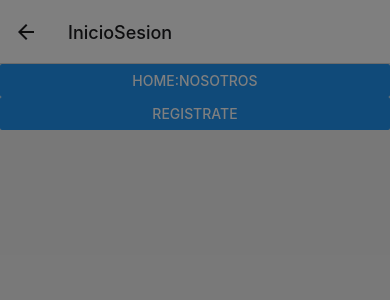
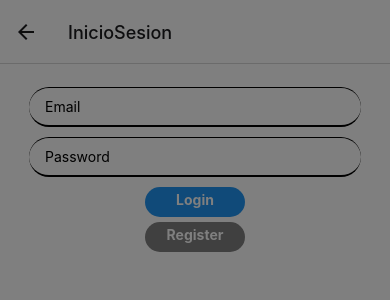
Before and after one commit to AracelyGarciaArellano/Proyecto-Fake_store, a React Native app: screen /InicioSesion in a window 390 px wide. Shown: the top 300 px of the page. Built offline with nearby package versions, Linux system fonts and the light colour scheme; no server answers.

Commit message:
inicio y registro

```diff
--- /dev/null
+++ b/Firebase.js
@@ -0,0 +1,17 @@
+import * as firebase from 'firebase';
+
+const firebaseConfig = {
+  apiKey: "AIzaSyAfPSHs3FGPIjnSxKPb74FNdsBz_raaj98",
+    authDomain: "fakestore2-56458.firebaseapp.com",
+    projectId: "fakestore2-56458",
+    storageBucket: "fakestore2-56458.appspot.com",
+    messagingSenderId: "983958122966",
+    appId: "1:983958122966:web:6228211c4874dd979cf477",
+    measurementId: "G-SMGW8VKLH7"
+};
+
+firebase.initializeApp(firebaseConfig);
+const auth = firebase.auth();
+const db = firebase.firestore();
+
+export { auth, db};
--- a/Screens/InicioSesion.js
+++ b/Screens/InicioSesion.js
@@ -1,29 +1,123 @@
-import React from 'react';
-import { Text, View, StyleSheet, Button } from 'react-native';
+import React, { useState } from 'react';
+import {
+  View,
+  Text,
+  TextInput,
+  Image,
+  StyleSheet,
+  TouchableOpacity,
+} from 'react-native';
+import { auth } from '../Firebase';
 
 const InicioSesion = ({ navigation }) => {
+  const [email, setEmail] = useState('');
+  const [password, setPassword] = useState('');
+
+  const handleLogin = () => {
+    // Validar el email y la contraseña y realizar la acción de inicio de sesión
+    if (!email || !password) {
+      return alert('Datos incorrectos');
+    }
+
+    // Iniciar sesión con email y contraseña
+    auth
+      .signInWithEmailAndPassword(email, password)
+      .then(() => {
+        console.log('Inicio de sesión exitoso');
+        // Redirigir al usuario a la pantalla de "Nosotros"
+        navigation.navigate('Nosotros');
+      })
+      .catch((error) => {
+        // Manejar el error
+        alert(error.message);
+      });
+  };
+
   return (
-    <View styles={styles.container}>
-      <Text></Text>
-      <Button
-        title="Home:Nosotros"
-        onPress={() => navigation.navigate('Nosotros')}
-      />
-      <Button
-        title="Registrate"
-        onPress={() => navigation.navigate('Registro')}
-      />
+    <View style={styles.container}>
+      <View
+        style={{
+          flex: 1,
+          marginVertical: 18,
+          marginHorizontal: 16,
+          paddingHorizontal: 8,
+        }}>
+        <TextInput
+          placeholder="Email"
+          value={email}
+          onChangeText={(text) => setEmail(text)}
+          style={styles.input}
+        />
+
+        <TextInput
+          placeholder="Password"
+          secureTextEntry={true}
+          value={password}
+          onChangeText={(text) => setPassword(text)}
+          style={styles.input}
+        />
+
+        <TouchableOpacity onPress={handleLogin}>
+          <View
+            style={{
+              backgroundColor: '#2196F3',
+              width: 100,
+              height: 30,
+              borderRadius: 20,
+              alignSelf: 'center',
+              marginTop: 5,
+            }}>
+            <Text
+              style={{
+                textAlign: 'center',
+                fontWeight: 'bold',
+                color: 'white',
+                margin: 4,
+              }}>
+              Login
+            </Text>
+          </View>
+        </TouchableOpacity>
+
+        <TouchableOpacity onPress={() => navigation.navigate('Register')}>
+          <View
+            style={{
+              backgroundColor: 'gray',
+              width: 100,
+              height: 30,
+              borderRadius: 20,
+              alignSelf: 'center',
+              marginTop: 5,
+            }}>
+            <Text
+              style={{
+                textAlign: 'center',
+                fontWeight: 'bold',
+                color: 'white',
+                margin: 4,
+              }}>
+              Register
+            </Text>
+          </View>
+        </TouchableOpacity>
+      </View>
     </View>
   );
 };
 
-export default InicioSesion
+export default InicioSesion;
 
 const styles = StyleSheet.create({
   container: {
+    backgroundColor: 'white',
     flex: 1,
-    backgroundColor: '#fff',
-    alignItems: 'center',
-    justifyContent: 'space-around',
+  },
+  input: {
+    height: 40,
+    borderBottomWidth: 2,
+    borderTopWidth: 1,
+    margin: 5,
+    borderRadius: 20,
+    padding: 16,
   },
 });
--- a/Screens/Registro.js
+++ b/Screens/Registro.js
@@ -1,25 +1,98 @@
-import React from 'react';
-import { Text, View, StyleSheet, Button } from 'react-native';
+import React, { useState } from 'react';
+import {
+  View,
+  Text,
+  TextInput,
+  Button,
+  StyleSheet,
+} from 'react-native';
+import { Overlay } from '@rneui/themed';
+import { auth, db } from '../Firebase';
 
 const Registro = ({ navigation }) => {
+  const [email, setEmail] = useState('');
+  const [password, setPassword] = useState('');
+  const [error, setError] = useState(null);
+  const [visible, setVisible] = useState(false);
+
+  const handleRegister = () => {
+    auth
+      .createUserWithEmailAndPassword(email, password)
+      .then((userCredential) => {
+        // Registro exitoso, puedes realizar acciones adicionales aquí
+        updateUI(userCredential.user);
+      })
+      .catch((error) => {
+        // Si el registro falla, muestra un mensaje de error
+        setError('Authentication failed.');
+        updateUI(null);
+      });
+  };
+
+  const updateUI = (user) => {
+    if (user) {
+      setVisible(true);
+      // El usuario se registró correctamente, puedes realizar acciones adicionales aquí
+      // Ejemplo: redirigir al usuario a una pantalla de inicio
+      navigation.navigate('Home');
+    } else {
+      // El registro falló, puedes realizar acciones adicionales aquí
+    }
+  };
+
   return (
-    <View styles={styles.container}>
-      <Text></Text>
+    <View style={styles.container}>
+      <TextInput
+        placeholder="Email"
+        value={email}
+        onChangeText={setEmail}
+        style={styles.input}
+      />
+      <TextInput
+        placeholder="Password"
+        value={password}
+        onChangeText={setPassword}
+        style={styles.input}
+        secureTextEntry={true}
+      />
+      <Button
+        title="Register"
+        onPress={handleRegister}
+      />
+
+      <Overlay isVisible={visible} onBackdropPress={() => setVisible(false)}>
+        <Text>Registro exitoso!!</Text>
+        <Text>Porfavor inicia sesion ahora</Text>
+        <Button
+          title="Start Building"
+          onPress={() => navigation.navigate('InicioSesion')}
+        />
+      </Overlay>
+
       <Button
         title="Inicia Sesion"
-        onPress={() => navigation.goBack()}
+        onPress={() => navigation.navigate('InicioSesion')}
       />
+
+      {error && <Text>{error}</Text>}
     </View>
   );
 };
 
-export default Registro
+export default Registro;
 
 const styles = StyleSheet.create({
   container: {
     flex: 1,
     backgroundColor: '#fff',
     alignItems: 'center',
-    justifyContent: 'space-around',
+    justifyContent: 'center',
+  },
+  input: {
+    height: 40,
+    borderWidth: 1,
+    borderColor: 'gray',
+    margin: 10,
+    paddingHorizontal: 10,
   },
 });
```
